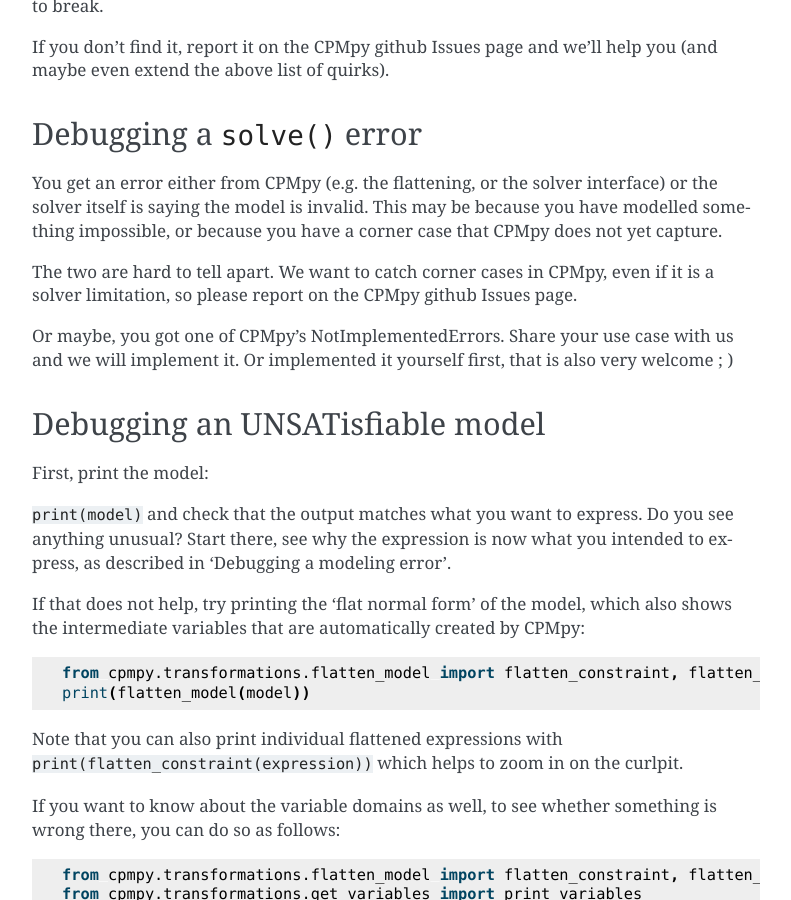
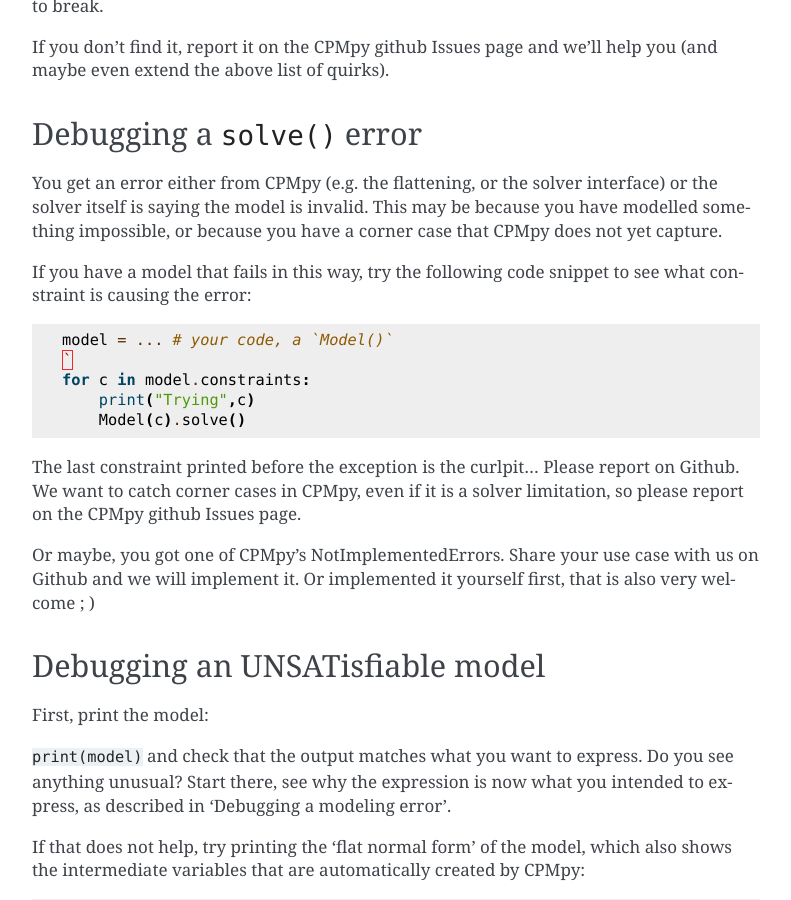
Before and after one commit to CPMpy/cpmpy, a Sphinx documentation site: the page built from docs/how_to_debug.md, in a window 1280 px wide and 900 px high, scrolled down 1448 px. Shown: the whole window, without its empty margins (320-1111 px from the left). Built offline with Sphinx 7.4.7, drawn with Linux system fonts in a browser that asks for light colours.

Commit message:
docs: debug guide, add problem-constraint-finding snippet from #126

````diff
--- a/docs/how_to_debug.md
+++ b/docs/how_to_debug.md
@@ -42,9 +42,19 @@ If you don't find it, report it on the CPMpy github Issues page and we'll help y
 
 You get an error either from CPMpy (e.g. the flattening, or the solver interface) or the solver itself is saying the model is invalid. This may be because you have modelled something impossible, or because you have a corner case that CPMpy does not yet capture.
 
-The two are hard to tell apart. We want to catch corner cases in CPMpy, even if it is a solver limitation, so please report on the CPMpy github Issues page.
+If you have a model that fails in this way, try the following code snippet to see what constraint is causing the error:
 
-Or maybe, you got one of CPMpy's NotImplementedErrors. Share your use case with us and we will implement it. Or implemented it yourself first, that is also very welcome ; )
+```python
+model = ... # your code, a `Model()`
+`
+for c in model.constraints:
+    print("Trying",c)
+    Model(c).solve()
+```
+
+The last constraint printed before the exception is the curlpit... Please report on Github. We want to catch corner cases in CPMpy, even if it is a solver limitation, so please report on the CPMpy github Issues page.
+
+Or maybe, you got one of CPMpy's NotImplementedErrors. Share your use case with us on Github and we will implement it. Or implemented it yourself first, that is also very welcome ; )
 
 ## Debugging an UNSATisfiable model
 
````
